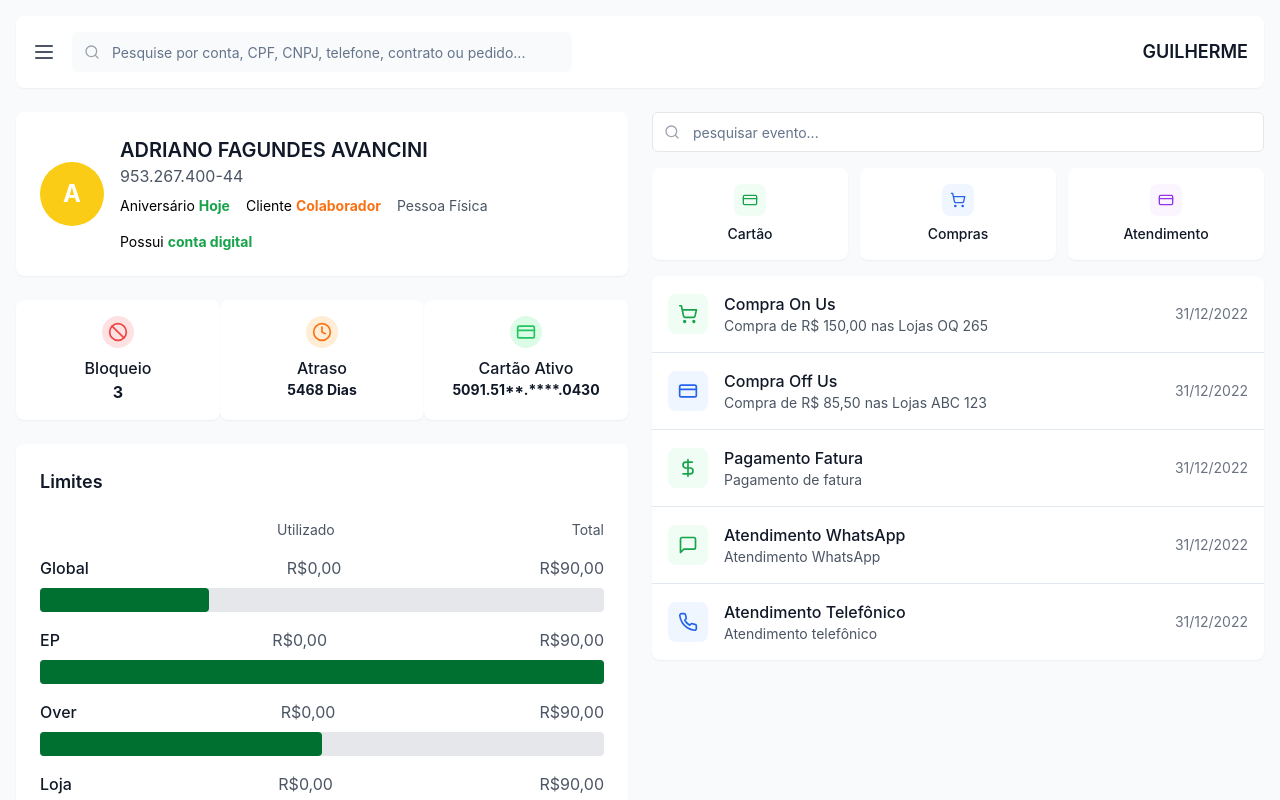
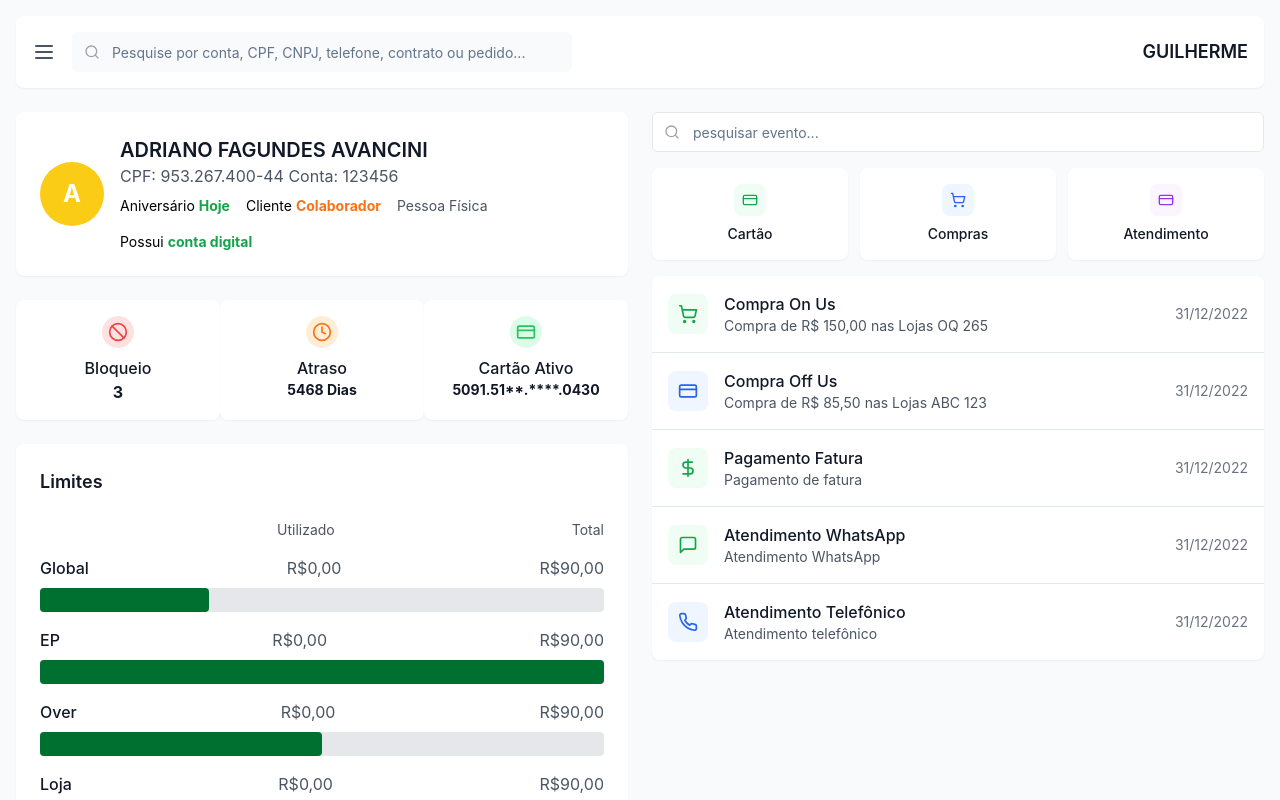
Before and after one commit to ViniciusMFreire/apple-print-glow-61, a React (Vite) app: page / in a window 1280 px wide. Shown: the top 800 px of the page. Built offline with nearby package versions, Linux system fonts and the light colour scheme.

Commit message:
Add account information to user profile
Added account information next to the CPF in the user profile, displaying the account number.

```diff
--- a/src/components/dashboard/UserProfile.tsx
+++ b/src/components/dashboard/UserProfile.tsx
@@ -15,7 +15,7 @@ export const UserProfile = () => {
             ADRIANO FAGUNDES AVANCINI
           </h2>
           <p className={`text-gray-600 ${getResponsiveClasses.textSize.sm}`}>
-            953.267.400-44
+            CPF: 953.267.400-44 Conta: 123456
           </p>
           <div className={`flex flex-wrap gap-2 md:gap-4 mt-2 ${getResponsiveClasses.textSize.xs}`}>
             <span className="text-black">
```
